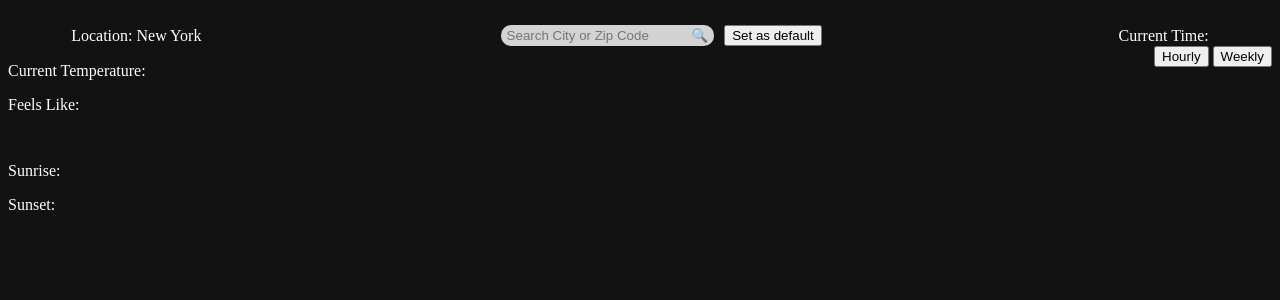
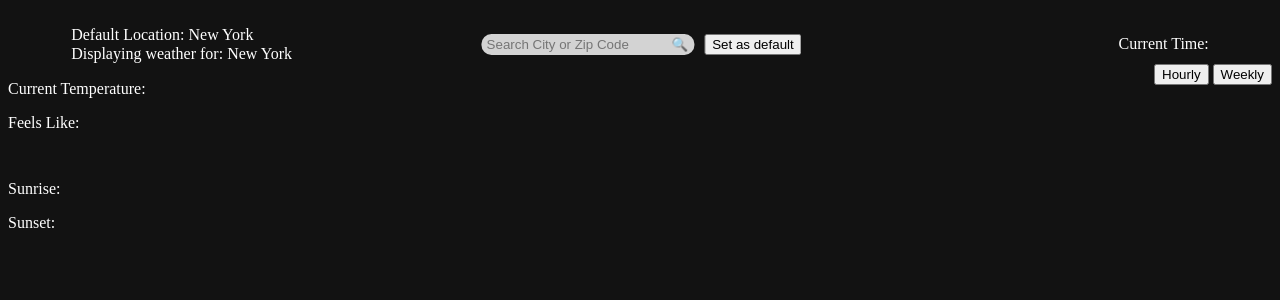
Before and after one commit to chaklamw/weather-app, a Flask app: page / in a window 1280 px wide. Shown: the top 300 px of the page. Run offline with Flask 3, Linux system fonts and the light colour scheme.

Commit message:
Search bar and location change functionality

```diff
--- a/app.py
+++ b/app.py
@@ -1,4 +1,4 @@
-from flask import Flask, render_template
+from flask import Flask, render_template, request, jsonify
 import openmeteo_requests
 import pandas as pd
 import requests
@@ -19,6 +19,21 @@
 def home():
     return render_template("index.html")
 
+# Each time enter is pressed on the search bar in the homepage, this will run geocode to convert
+# the query into a location. This does NOT check if its a valid location. That is done in script.js
+@app.route("/location")
+def query():
+    result = geocode(request.args.get("name"))
+
+    if result is None:
+        return jsonify({"error": "not found"})
+
+    return jsonify({
+        "latitude": result[0],
+        "longitude": result[1],
+        "name": result[2]
+    })
+
 # Takes in a city name / zipcode, converts to longitude and latitude via Open-Meteo Geocoding API
 def geocode(location):
     url=f"https://geocoding-api.open-meteo.com/v1/search?name={location}"
@@ -27,8 +42,11 @@
 
     data=response.json()
 
+    if ("error" in data or "results" not in data or len(data["results"]) == 0):
+        return None
+
     # Returns a tuple of latitude and longitude
-    return (data["results"][0]["latitude"], data["results"][0]["longitude"])
+    return (data["results"][0]["latitude"], data["results"][0]["longitude"], data["results"][0]["name"])
 
 if __name__ == "__main__":
     app.run(debug=True)
--- a/static/script.js
+++ b/static/script.js
@@ -8,4 +8,34 @@
 
 let locationText = document.getElementById("location")
 
-locationText.textContent = "Location: " + localStorage.getItem("default_location")
+locationText.textContent = localStorage.getItem("default_location")
+
+let currentLocation = document.getElementById("curr-location")
+currentLocation.textContent = localStorage.getItem("default_location")
+
+let currentLocationSearch = userLocation
+
+let defaultButton = document.getElementById("default")
+defaultButton.addEventListener("click", changeDefault)
+
+let searchBar = document.getElementById("search-input")
+searchBar.addEventListener("keydown", search)
+// TODO: add later functionality for when the magnifying glass is pressed
+
+async function search(event) {
+    if (event.key === "Enter") {
+        let query = searchBar.value
+        let result = await fetch(`/location?name=${query}`)
+        let data = await result.json()
+
+        if ('name' in data) {
+            currentLocationSearch = data.name
+            currentLocation.textContent = data.name
+        }
+    }
+}
+
+function changeDefault() {
+    localStorage.setItem("default_location", currentLocationSearch)
+    locationText.textContent = localStorage.getItem("default_location")
+}
--- a/static/style.css
+++ b/static/style.css
@@ -12,9 +12,24 @@
     margin-top:2%
 }
 
+#location-container {
+    display: flex;
+    flex-direction: column;
+    justify-content: center;
+}
+
+#location-container p {
+    margin: 0;
+    line-height:1.2;
+}
+
 #search {
+    position:absolute;
+    left:50%;
+    transform: translateX(-50%);
     display: flex;
     gap: 10px;
+    align-self: center;
 }
 
 #search-bar {
--- a/templates/index.html
+++ b/templates/index.html
@@ -9,7 +9,10 @@
 </head>
 <body>
     <header class="header">
-        <div id="location">Location: </div>
+        <div id=location-container>
+            <p>Default Location: <span id="location"></span></p>
+            <p>Displaying weather for: <span id="curr-location"></span></p>
+        </div>
         <div id="search">
             <div id="search-bar">
                 <input type="text" placeholder="Search City or Zip Code" id="search-input">
```
